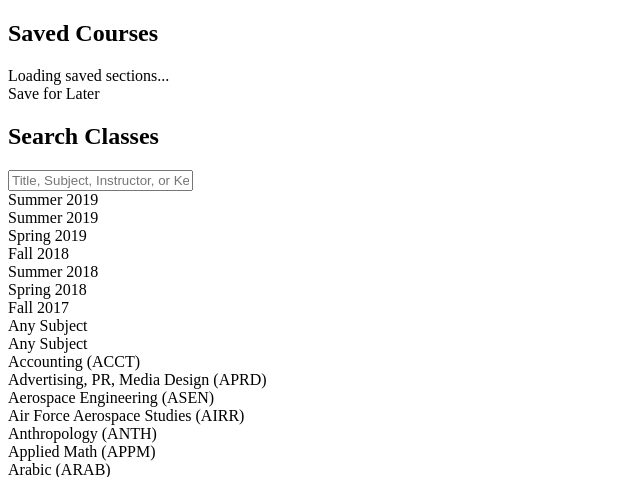
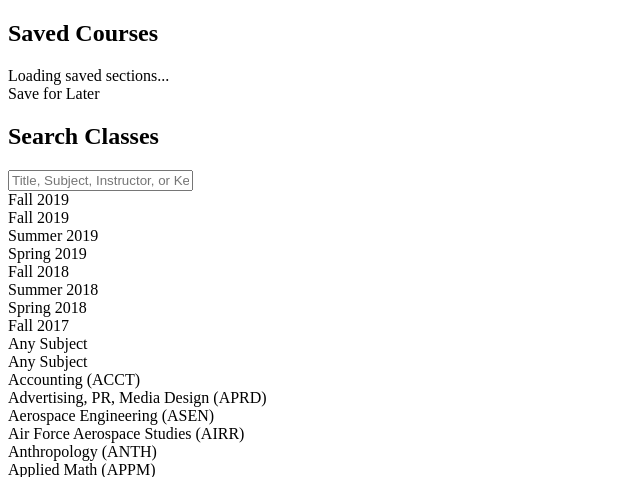
Before and after one commit to KyleRosenberg/CourseScheduler, a Flask app: template templates/classsearch.html in a window 1280 px wide. Shown: the top 477 px of the page, without its empty margins (0-640 px from the left). Run offline with Flask 2, Linux system fonts and the light colour scheme; the template is opened without the code that fills it, so the values that code supplies are empty; parts of the project's set-up code (start-up, migrations or seed data) failed here and were passed over.

Commit message:
Fall 2019

```diff
--- a/css/style.css
+++ b/css/style.css
@@ -229,9 +229,6 @@ body.pushable{
     table-layout: fixed;
 }
 
-#fixedheight thead{
-}
-
 #fixedheight td{
     line-height: 25%;
     overflow: hidden;
--- a/js/search.js
+++ b/js/search.js
@@ -1,5 +1,5 @@
 class_list = []
-default_srcdb = '2194';
+default_srcdb = '2197';
 srcdb = default_srcdb;
 
 saved_classes = {}
--- a/templates/classsearch.html
+++ b/templates/classsearch.html
@@ -39,9 +39,12 @@
                     <div class="field">
                         <div class="ui fluid selection dropdown">
                             <input type="hidden" name="srcdb">
-                            <div style="color:#000)" class="default text">Summer 2019</div>
+                            <div style="color:#000)" class="default text">Fall 2019</div>
                             <i class="dropdown icon"></i>
                             <div class="menu">
+                                <div class="item" data-value="2197">
+                                    Fall 2019
+                                </div>
                                 <div class="item" data-value="2194">
                                     Summer 2019
                                 </div>
```
